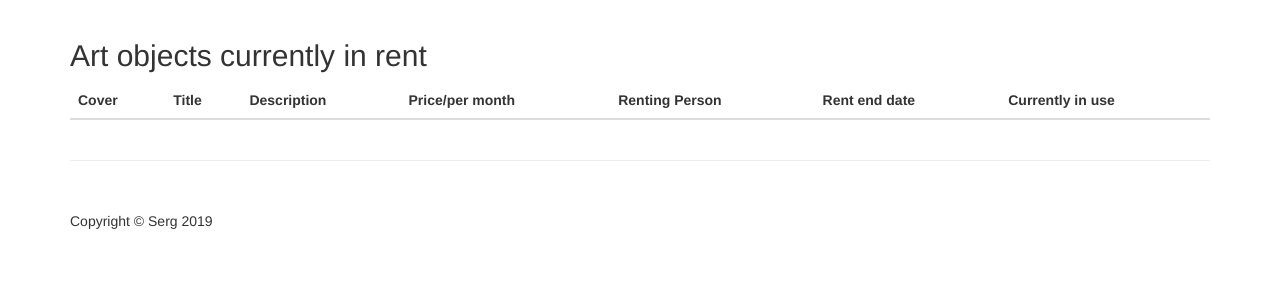
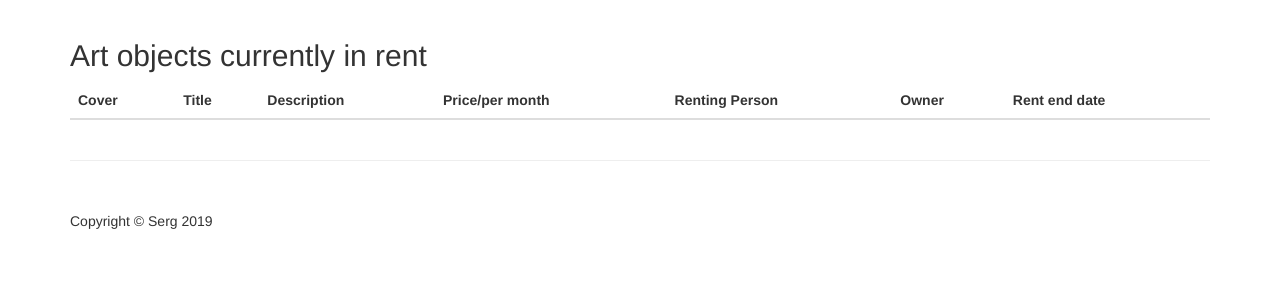
Before and after one commit to salozher/webshop_test1, a Django app: page /artsinrent/ in a window 1280 px wide. Shown: the part 51-351 px from the top of the page. Run offline with Django 3.2, Linux system fonts and the light colour scheme; a user stored in the database is signed in; tables that the repository leaves empty hold one stand-in row (values such as "Sample post"); lists and menus that the app fills with data are empty; some libraries are stand-ins or nearby versions.

```diff
--- a/rentshop/templates/class_art_list_in_use.html
+++ b/rentshop/templates/class_art_list_in_use.html
@@ -13,9 +13,18 @@
             <th>Title</th>
             <th>Description</th>
             <th>Price/per month</th>
+        {% if user.is_employee %}
             <th>Renting Person</th>
+            {% endif %}
+            {% if user.is_student %}
+                <th>Owner</th>
+            {% endif %}
+
+
             <th>Rent end date</th>
+            {% if not user.is_student %}
             <th>Currently in use</th>
+            {% endif %}
         </tr>
         </thead>
         <tbody>
@@ -31,7 +40,12 @@
                 <td>{{ art.title }}</td>
                 <td>{{ art.description }}</td>
                 <td>€{{ art.price }}/p.m.</td>
+            {% if user.is_employee %}
                 <td>{{ art.temp_owner.email }}</td>
+            {% endif %}
+            {% if user.is_student %}
+                <td>{{ art.owner.email }}</td>
+            {% endif %}
                 <td>{{ art.rent_end_date }}</td>
                 {% if not user.is_student %}
                     <td>
--- a/rentshop/views.py
+++ b/rentshop/views.py
@@ -169,11 +169,15 @@ def remove_from_cart_all_view(request):
 
 class ArtsOfOwnerInRent(ListView):
     template_name = 'class_art_list_in_use.html'
-    context_object_name = 'products'
+    # context_object_name = 'products'
     def get(self, request, *args, **kwargs):
         cart = cart_create(request)
         categories = Category.objects.all()
-        products_in_rent = Art.objects.filter(owner=request.user).filter(available=False)
+        current_user = MyUser.objects.get(username=request.user.username)
+        if (current_user.is_employee):
+            products_in_rent = Art.objects.filter(owner=current_user).filter(available=False)
+        elif(current_user.is_student):
+            products_in_rent = Art.objects.filter(temp_owner=current_user).filter(available=False)
         context = {
             'categories': categories,
             'products': products_in_rent,
```
